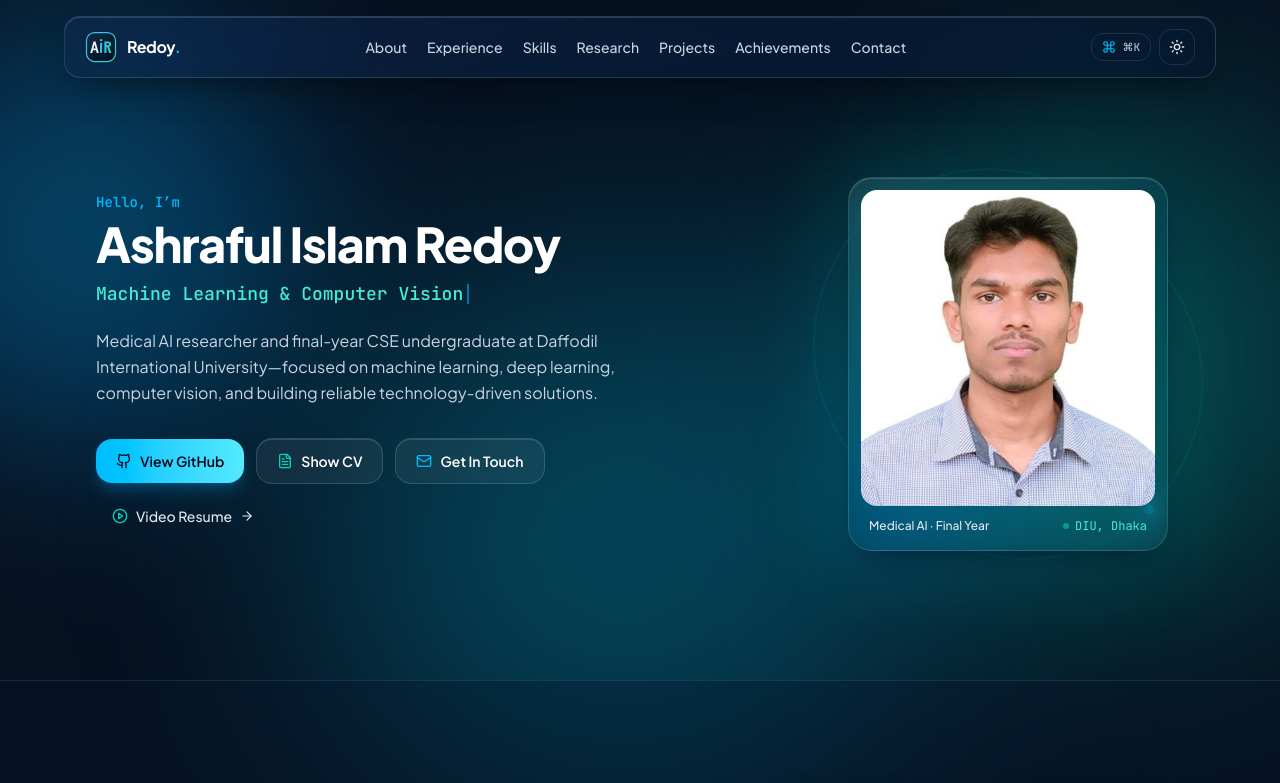
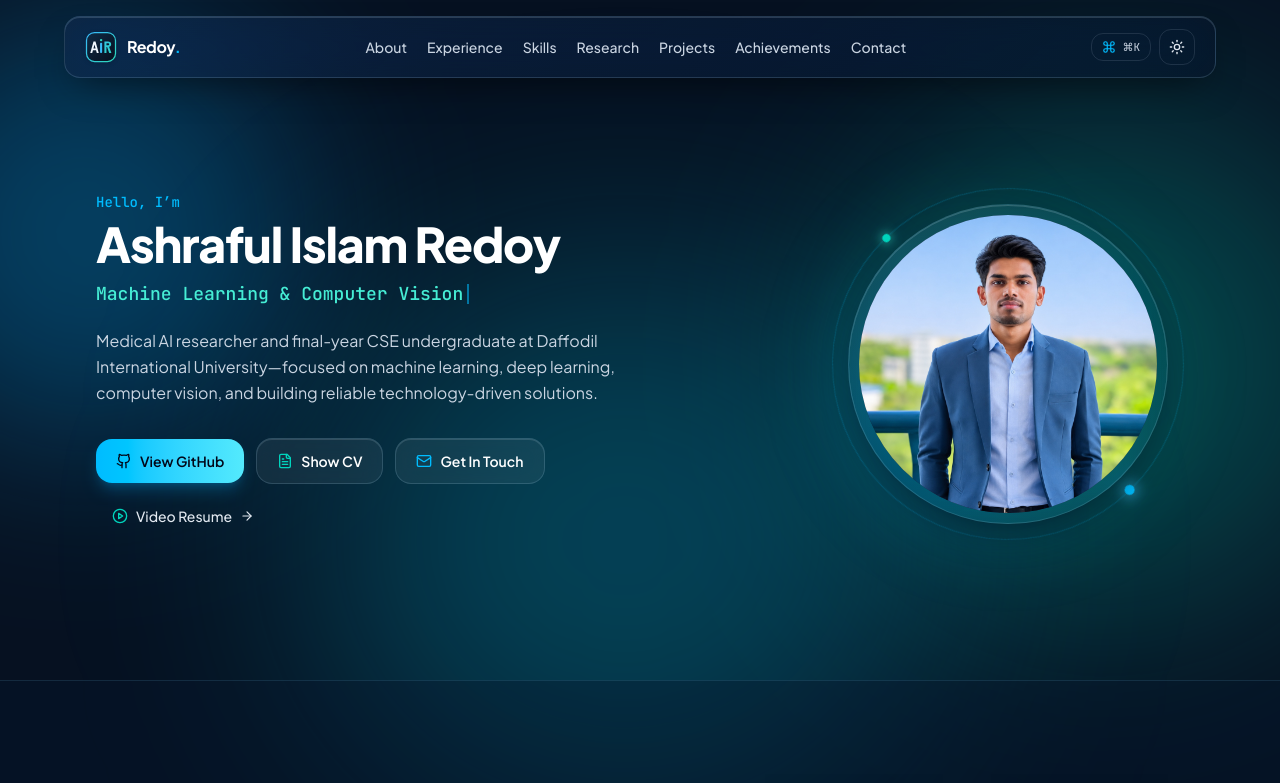
Before and after one commit to redoy1491/redoy-portfolio, a Next.js app: page / in a window 1280 px wide. Shown: the top 783 px of the page. Built offline with nearby package versions, Linux system fonts and the light colour scheme.

Commit message:
Update full-quality portrait photo with circular glass frame

```diff
--- a/src/components/HeroBento.tsx
+++ b/src/components/HeroBento.tsx
@@ -99,37 +99,28 @@ export default function HeroBento({ onOpenVideo, onOpenCV }: HeroBentoProps) {
             </div>
           </motion.div>
 
-          {/* Right Portrait with subtle Orbit Ring */}
+          {/* Right Portrait with Circular Glass Frame & Orbit Ring */}
           <motion.div
             initial={{ opacity: 0, scale: 0.96 }}
             animate={{ opacity: 1, scale: 1 }}
             transition={{ duration: 0.45, delay: 0.1 }}
-            className="lg:col-span-5 flex justify-center lg:justify-end"
+            className="lg:col-span-5 flex flex-col items-center lg:items-end"
           >
             <div className="relative p-4">
               {/* Subtle orbiting ring */}
-              <div className="orbit-ring pointer-events-none absolute inset-0 rounded-full border border-sky-400/20 dark:border-sky-400/15">
+              <div className="orbit-ring pointer-events-none absolute inset-0 rounded-full border border-sky-400/25 dark:border-sky-400/20">
                 <span className="absolute left-1/2 top-0 h-2.5 w-2.5 -translate-x-1/2 -translate-y-1/2 rounded-full bg-sky-400 shadow-[0_0_14px_3px_rgba(56,189,248,0.65)]" />
                 <span className="absolute bottom-0 left-1/2 h-2 w-2 -translate-x-1/2 translate-y-1/2 rounded-full bg-teal-400 shadow-[0_0_10px_2px_rgba(45,212,191,0.55)]" />
               </div>
 
-              <div className="absolute inset-2 rounded-3xl bg-gradient-to-tr from-sky-500/25 via-teal-400/15 to-transparent blur-2xl" />
-              <div className="clean-card relative w-60 sm:w-72 md:w-80 rounded-3xl p-3 shadow-2xl">
-                <div className="overflow-hidden rounded-2xl bg-slate-800 aspect-[4/4.3]">
+              <div className="absolute inset-2 rounded-full bg-gradient-to-tr from-sky-500/25 via-teal-400/15 to-transparent blur-2xl" />
+              <div className="clean-card relative w-60 h-60 sm:w-72 sm:h-72 md:w-80 md:h-80 rounded-full p-2.5 shadow-2xl">
+                <div className="overflow-hidden rounded-full bg-slate-800 h-full w-full">
                   <img
                     src={PROFILE.avatarUrl}
                     alt={PROFILE.name}
-                    className="h-full w-full object-cover"
+                    className="h-full w-full object-cover object-top"
                   />
-                </div>
-                <div className="mt-3 px-2 pb-1 flex items-center justify-between text-xs">
-                  <span className="font-medium text-slate-800 dark:text-slate-200">
-                    Medical AI · Final Year
-                  </span>
-                  <span className="inline-flex items-center gap-1.5 font-mono text-teal-600 dark:text-teal-300">
-                    <span className="h-1.5 w-1.5 rounded-full bg-teal-400 animate-pulse" />
-                    DIU, Dhaka
-                  </span>
                 </div>
               </div>
             </div>
```
Also changed, not shown: public/images/avatar.jpg.
